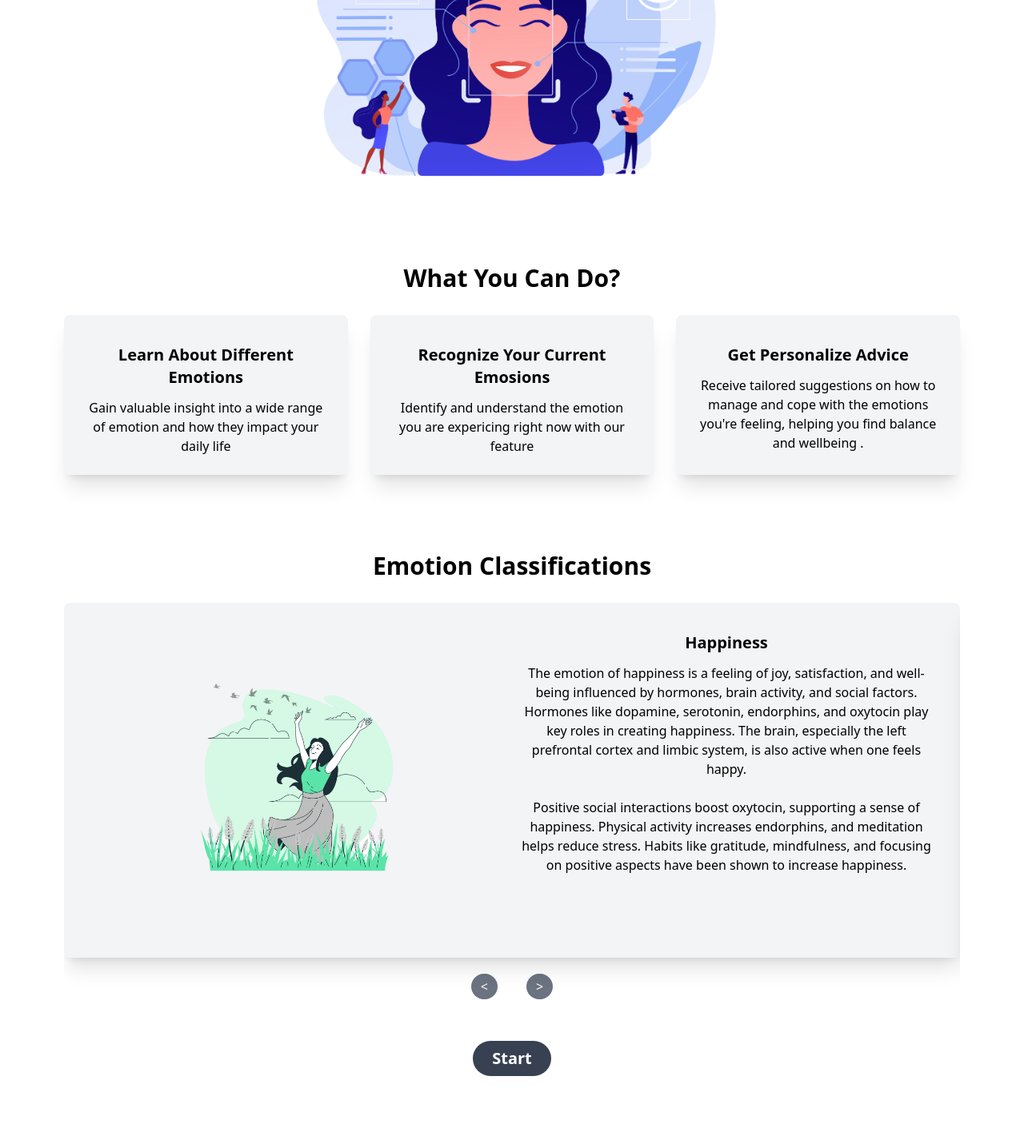
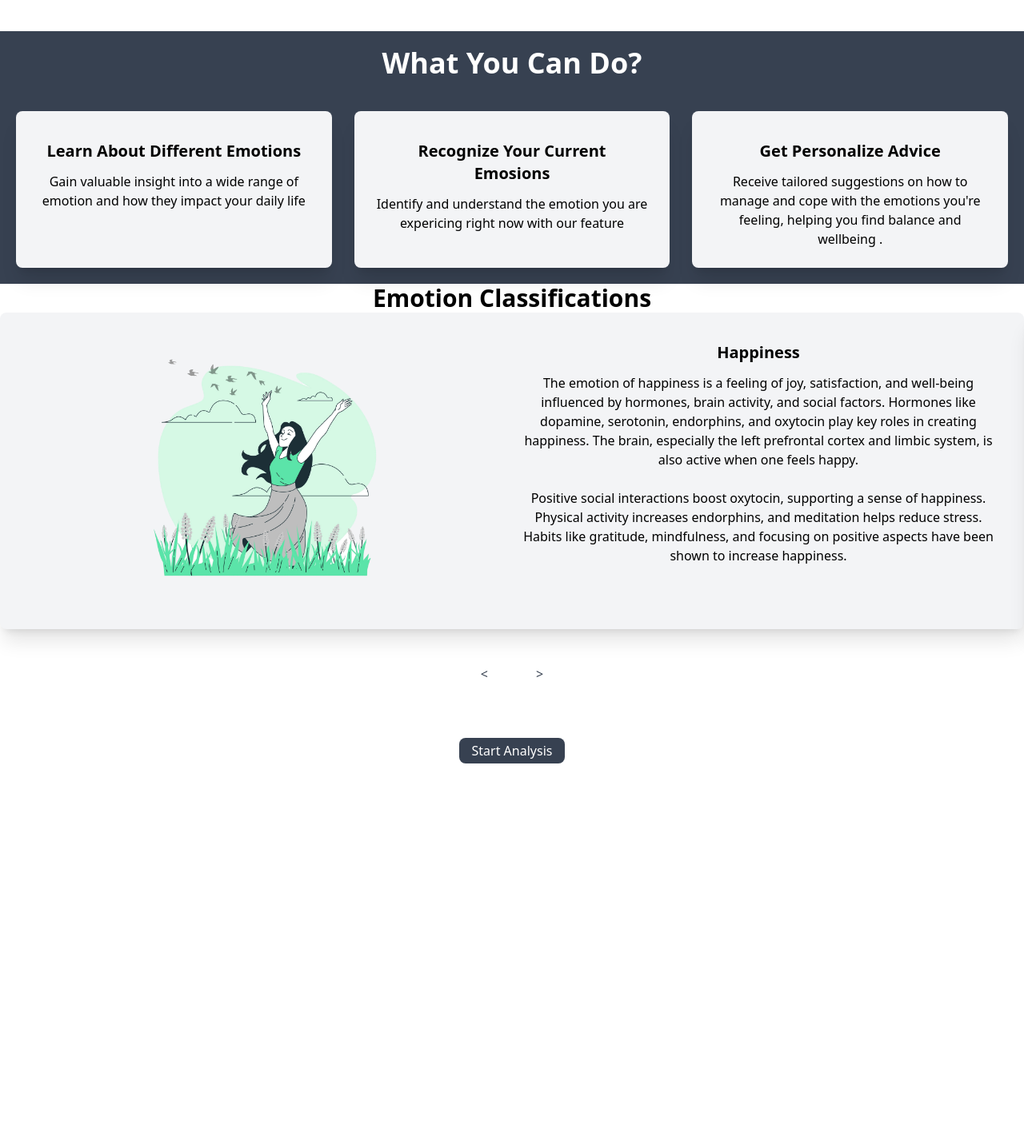
Before and after one commit to LarasSetyadita/Emotion-Recognition-Final-Project-Web-Application, a Flask app: page / in a window 1280 px wide. Shown: the part 393-1819 px from the top of the page at 80% size. After the commit the page ends 1348 px from the top, so only its background shows below. Run offline with Flask 3, Linux system fonts and the light colour scheme.

Commit message:
home.html finish

```diff
--- a/static/css/output.css
+++ b/static/css/output.css
@@ -616,8 +616,8 @@
   margin: 0.75rem;
 }
 
-.m-4 {
-  margin: 1rem;
+.m-5 {
+  margin: 1.25rem;
 }
 
 .mx-10 {
@@ -822,12 +876,16 @@
      object-fit: cover;
 }
 
-.p-2 {
-  padding: 0.5rem;
+.p-3 {
+  padding: 0.75rem;
 }
 
 .p-4 {
   padding: 1rem;
+}
+
+.p-5 {
+  padding: 1.25rem;
 }
 
 .p-6 {
--- a/templates/home.html
+++ b/templates/home.html
@@ -2,20 +2,37 @@
 {% block title %}article{% endblock %}
 {% block content %}
 
-<div class="text-center mx-20 ">
+<div class="">
 
-    <div class="py-5">
+    <div class="flex space-x-7 h-[600px] mb-10  px-40">
+        <!-- Bagian Gambar -->
+        <div class="flex items-center justify-center">
+            <img src="{{url_for('static', filename='./images/emotion_recognition.png')}}"
+                 alt="Emotion Recognition"
+                 class="w-[700px] h-auto max-w-full">
+        </div>
+        <div></div>
+        <!-- Bagian Teks -->
+        <div class="flex items-center justify-center">
+            <div class="">
+                <div>
                     <h1 class="text-5xl font-bold text-gray-800 mb-4">Welcome</h1>
-        <h1 class="text-5xl font-bold text-gray-800 mb-4">To the Emotion Recognition Web App</h1>
+                    <h2 class="text-4xl font-semibold text-gray-700">To the Emotion Recognition Web App</h2>
+                </div>
+                <div>
+                    <a href="/emotion_recognition" class="mt-6 inline-block bg-gray-700 hover:bg-gray-300 text-white py-2 px-4 rounded-lg transition">Start Analysis</a>
+                    <a href="#learn_more" class="mt-6 inline-block bg-yellow-300 hover:bg-gray-100 text-gray-700 px-4 py-2 rounded-lg transition">Learn More</a>
+                </div>
+            </div>
+        </div>
     </div>
 
-    <div class="flex justify-center m-4">
-        <img src="{{url_for('static', filename='./images/emotion_recognition.jpg')}}" alt="Emotion Recognition" class="w-1/2 h-auto ">
-    </div>
 
-    <div class="justify-center py-10">
-        <h1 class="text-3xl font-bold p-7">What You Can Do?</h1>
-        <div class="flex justify-center space-x-7">
+
+    <div id="learn_more" class="flex justify-center items-center py-12 text-center bg-gray-700 px-40">
+        <div>
+            <h1 class="text-4xl font-bold p-5 text-white">What You Can Do?</h1>
+            <div class="flex justify-center space-x-7 p-5">
 
                 <div class="p-6 bg-gray-100 rounded-lg flex-1 shadow-xl">
                     <h2 class="font-bold text-xl m-3">Learn About Different Emotions</h2>
@@ -36,12 +53,13 @@
                         you're feeling, helping you find balance and wellbeing .
                     </p>
                 </div>
-
+            </div>
         </div>
     </div>
 
-    <div class="relative overflow-hidden py-7">
-        <h1 class="text-3xl font-bold p-7">Emotion Classifications</h1>
+
+    <div class="relative overflow-hidden py-12 text-center mt-10 mx-40">
+        <h1 class="text-3xl font-bold p-12">Emotion Classifications</h1>
         <!--articles-->
         <div class="slides-container flex transition-transform duration-700 ease-in-out shadow-">
             <!--emotion1-->
@@ -164,14 +182,24 @@
 
         </div>
 
-        <div class="mt-5">
-            <button id="prevSlide" class="bg-gray-500 text-white px-3 mx-4 py-1 rounded-full hover:bg-gray-100">&lt;</button>
-            <button id="nextSlide" class="bg-gray-500 text-white px-3 mx-4 py-1 rounded-full hover:bg-gray-100">&gt;</button>
+        <div class="py-10">
+            <button id="prevSlide" class="bg-yellow-300 text-gray-700 px-3 mx-4 py-1 rounded-full hover:bg-gray-100">&lt;</button>
+            <button id="nextSlide" class="bg-yellow-300 text-gray-700 px-3 mx-4 py-1 rounded-full hover:bg-gray-100">&gt;</button>
         </div>
+        <a href="/emotion_recognition" class="mt-6 inline-block bg-gray-700 hover:bg-gray-300 text-white px-4 py-1 rounded-lg transition">Start Analysis</a>
     </div>
-    <div class="pb-20">
-        <a href="/emotion_recognition" class="mt-6 inline-block bg-gray-700 hover:bg-gray-300 text-white text-xl font-bold px-6 py-2 rounded-full transition">Start</a>
+
+    <div class="pb-20 text-center">
+
     </div>
+
+
+    <style>
+        /* Tambahkan scroll behavior untuk transisi scroll */
+        html {
+            scroll-behavior: smooth;
+        }
+    </style>
 
 
 
```
Also changed, not shown: other parts of static/css/output.css (+116 -7 lines). Lines whose indentation alone changed are shown as unchanged.
